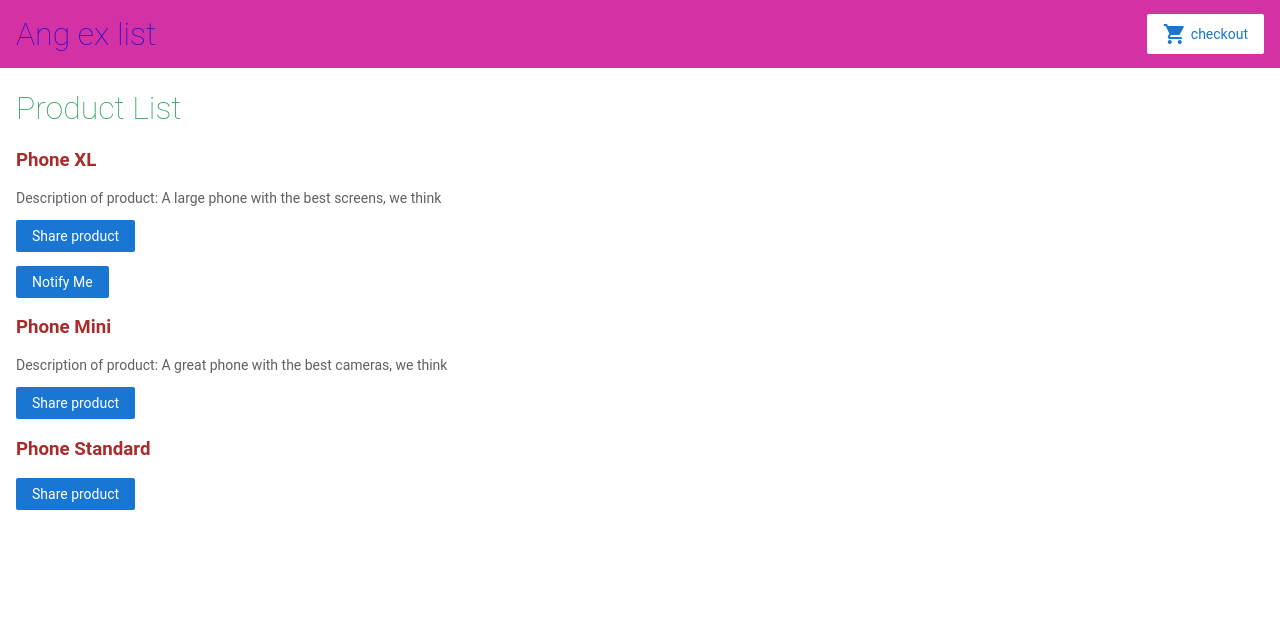
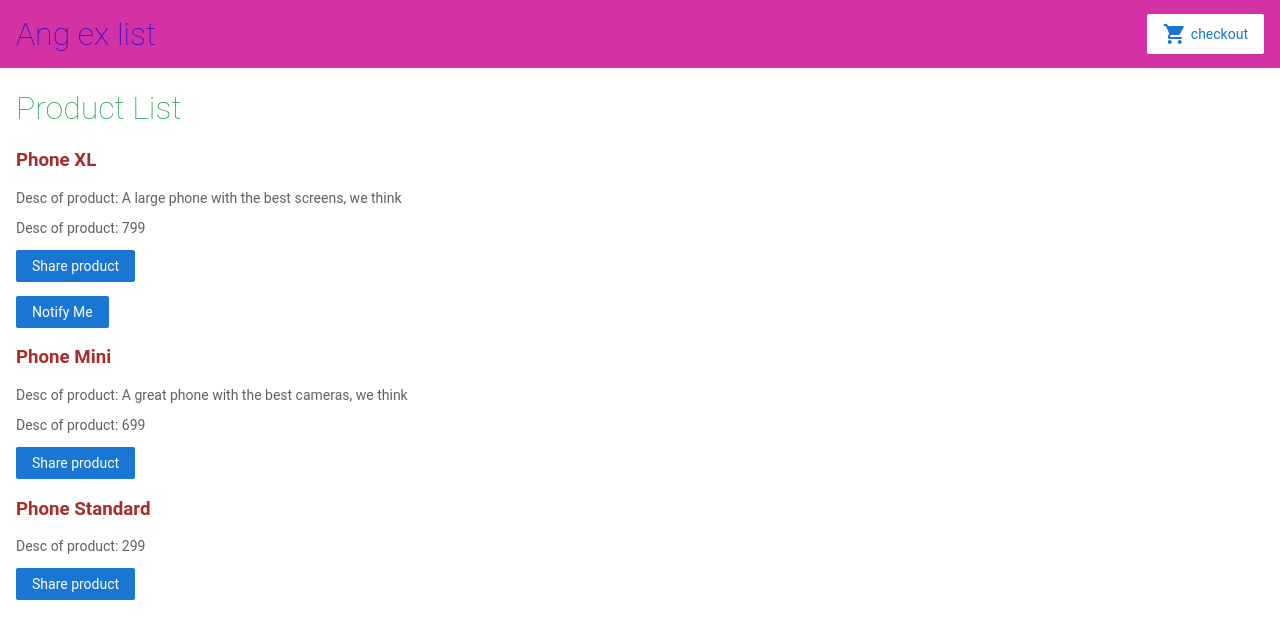
Before and after one commit to dieterjava/angular-dtbng7, an Angular app: page / in a window 1280 px wide. Shown: the top 638 px of the page. Built offline with nearby package versions, Linux system fonts and the light colour scheme.

Commit message:
1 file modified

```diff
--- a/src/app/product-list/product-list.component.html
+++ b/src/app/product-list/product-list.component.html
@@ -9,7 +9,11 @@
   </h3>
 
   <p *ngIf="product.description">
-    Description of product: {{ product.description }}
+    Desc of product: {{ product.description }}
+  </p>
+
+  <p *ngIf="product.price">
+    Desc of product: {{ product.price }}
   </p>
 
   <button  (click)="share()" (contextmenu)="context()">
```
